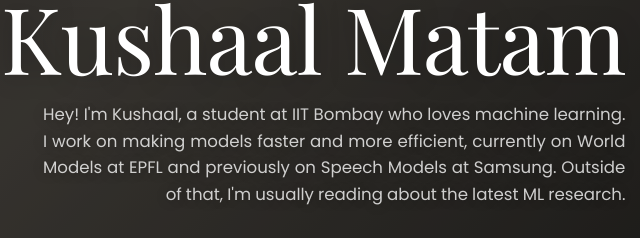
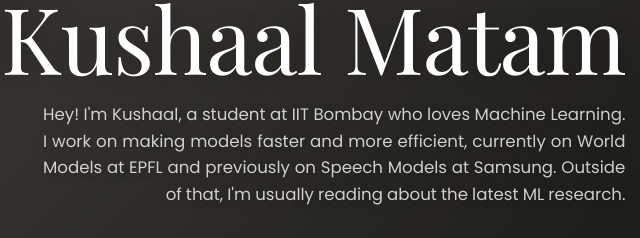
Before and after one commit to M-Kushaal/M-Kushaal.github.io, a plain HTML site: page index.html in a window 1280 px wide. Shown: the part 371-609 px from the top of the page, 533-1173 px from the left. Drawn offline with nearby package versions, Linux system fonts and the light colour scheme.

Commit message:
Capitalise Machine Learning in the Home intro
Co-Authored-By: Claude Haiku 5.5 <noreply@anthropic.com>

```diff
--- a/index.html
+++ b/index.html
@@ -34,7 +34,7 @@
       <div class="hero-overlay" aria-hidden="true"></div>
       <div class="hero-content">
         <h1 class="hero-title">Kushaal Matam</h1>
-        <p class="hero-tagline" style="max-width: 35em;">Hey! I'm Kushaal, a student at IIT Bombay who loves machine learning. I work on making models faster and more efficient, currently on World Models at EPFL and previously on Speech Models at Samsung. Outside of that, I'm usually reading about the latest ML research.</p>
+        <p class="hero-tagline" style="max-width: 35em;">Hey! I'm Kushaal, a student at IIT Bombay who loves Machine Learning. I work on making models faster and more efficient, currently on World Models at EPFL and previously on Speech Models at Samsung. Outside of that, I'm usually reading about the latest ML research.</p>
         <ul class="hero-links">
           <li><a class="btn btn-solid" href="#projects">View my work</a></li>
           <li><a class="btn" href="https://www.linkedin.com/in/matam-kushaal-553268297" target="_blank" rel="noopener noreferrer">LinkedIn</a></li>
```
